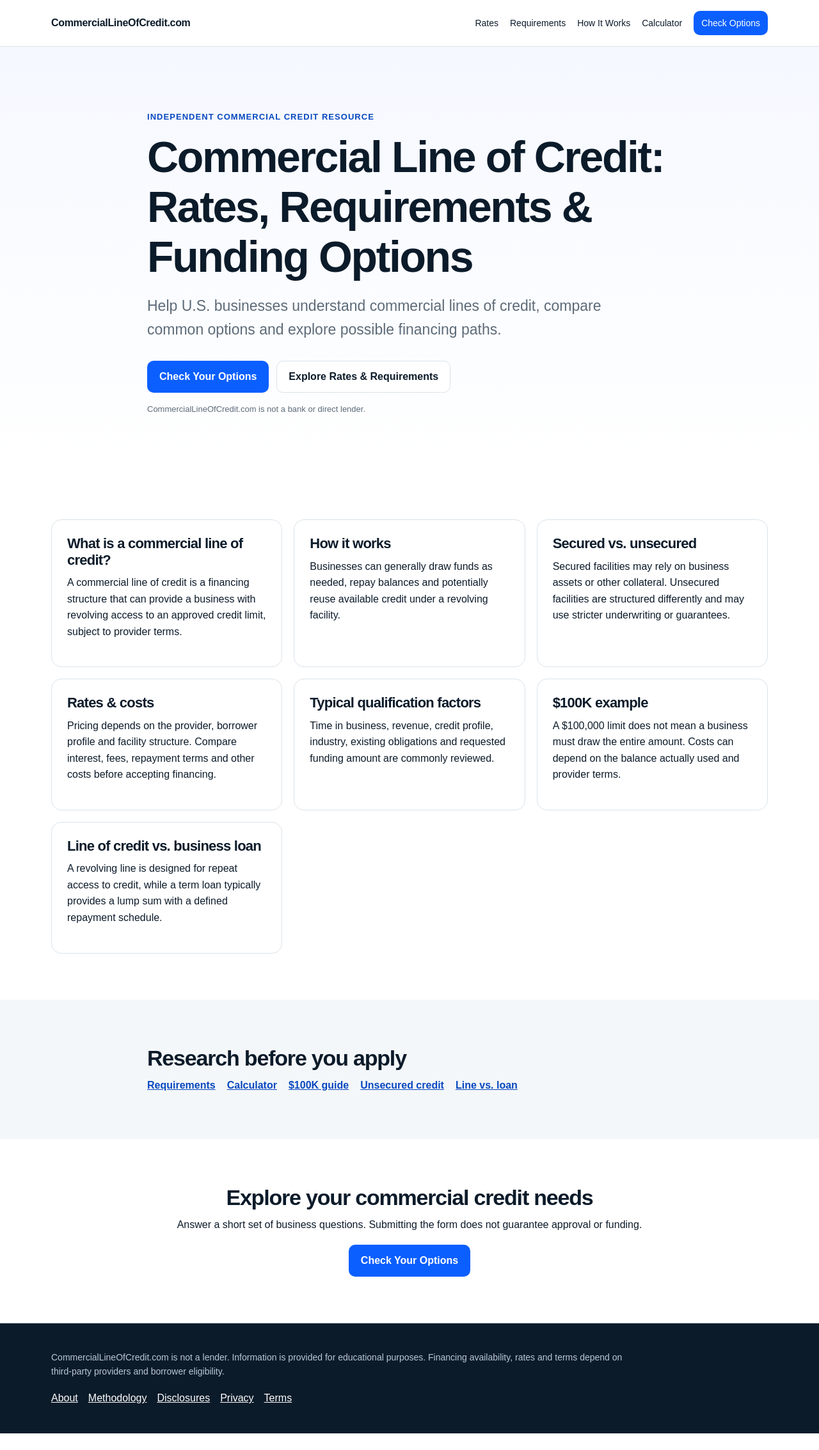
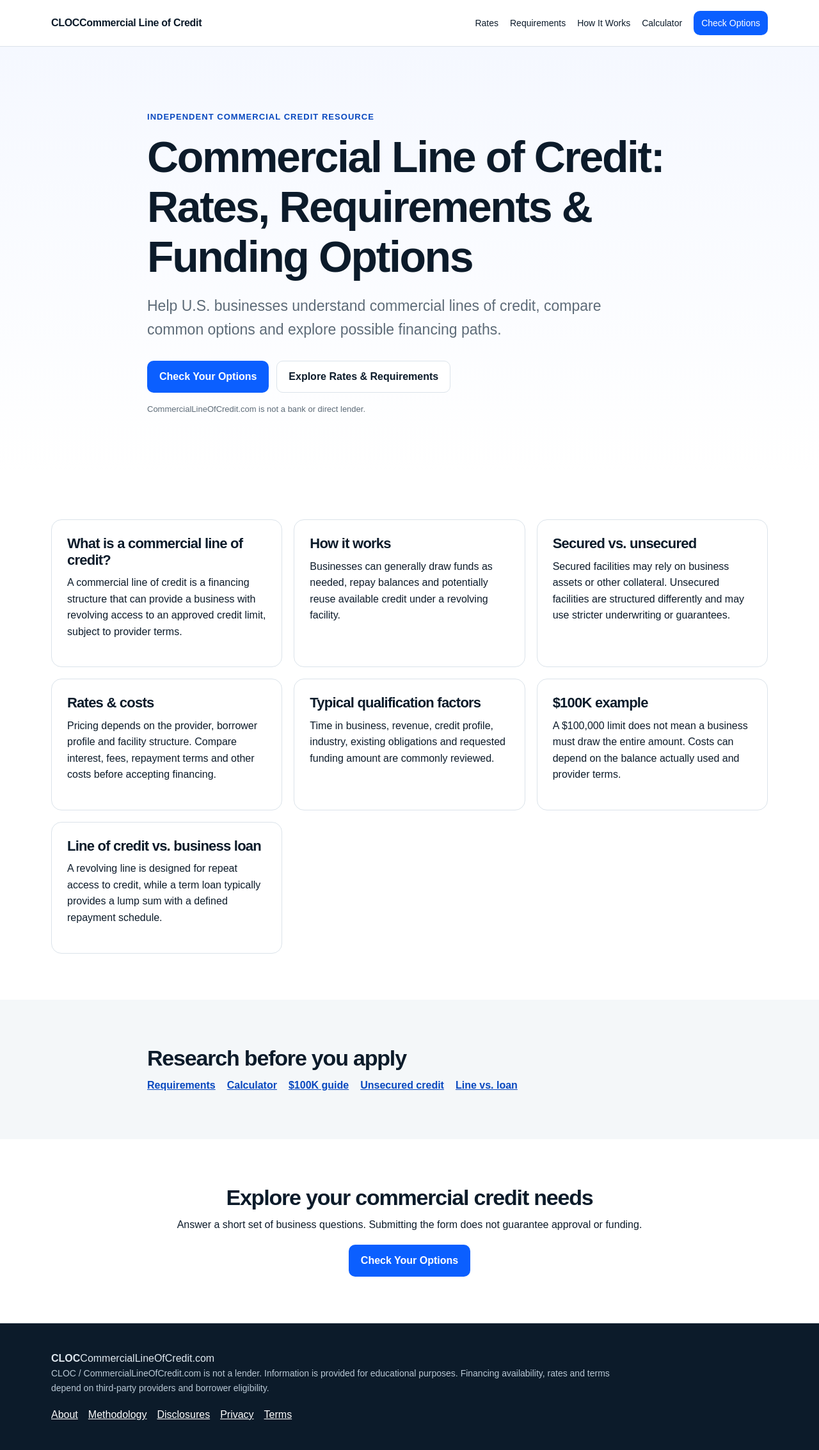
Before and after one commit to digiroiio-lgtm/CommercialLineOfCredit.com, a Next.js app: page / in a window 1280 px wide. Shown: the whole page at 64% size. Before the commit the page ends 2241 px from the top, so only its background shows below. Built offline with nearby package versions, Linux system fonts and the light colour scheme.

Commit message:
CLOC Phase 1: update app/layout.tsx

```diff
--- a/app/layout.tsx
+++ b/app/layout.tsx
@@ -2,5 +2,24 @@ import type { Metadata } from "next";
 import Link from "next/link";
 import "./globals.css";
 import AnalyticsHooks from "@/components/AnalyticsHooks";
-export const metadata:Metadata={metadataBase:new URL("https://commerciallineofcredit.com"),title:{default:"CommercialLineOfCredit.com",template:"%s"},description:"Independent educational resources about commercial lines of credit for U.S. businesses."};
-export default function RootLayout({children}:{children:React.ReactNode}){return <html lang="en"><body><AnalyticsHooks/><header className="site-header"><div className="container header-inner"><Link className="brand" href="/">CommercialLineOfCredit.com</Link><nav><Link href="/rates/">Rates</Link><Link href="/requirements/">Requirements</Link><Link href="/how-it-works/">How It Works</Link><Link href="/calculator/">Calculator</Link><Link className="nav-cta" href="/check-options/" data-track="cta_click">Check Options</Link></nav></div></header><main>{children}</main><footer className="site-footer"><div className="container"><p className="footer-disclosure">CommercialLineOfCredit.com is not a lender. Information is provided for educational purposes. Financing availability, rates and terms depend on third-party providers and borrower eligibility.</p><nav className="footer-links"><Link href="/about/">About</Link><Link href="/methodology/">Methodology</Link><Link href="/disclosures/">Disclosures</Link><Link href="/privacy/">Privacy</Link><Link href="/terms/">Terms</Link></nav></div></footer></body></html>}
+
+export const metadata:Metadata={
+  metadataBase:new URL("https://commerciallineofcredit.com"),
+  title:{default:"CLOC | Commercial Line of Credit",template:"%s | CLOC"},
+  description:"CLOC helps U.S. businesses understand commercial lines of credit, rates, requirements and financing options."
+};
+
+export default function RootLayout({children}:{children:React.ReactNode}){
+  return <html lang="en"><body><AnalyticsHooks/>
+    <header className="site-header"><div className="container header-inner">
+      <Link className="brand" href="/"><strong>CLOC</strong><span>Commercial Line of Credit</span></Link>
+      <nav><Link href="/rates/">Rates</Link><Link href="/requirements/">Requirements</Link><Link href="/how-it-works/">How It Works</Link><Link href="/calculator/">Calculator</Link><Link className="nav-cta" href="/check-options/" data-track="cta_click">Check Options</Link></nav>
+    </div></header>
+    <main>{children}</main>
+    <footer className="site-footer"><div className="container">
+      <div className="footer-brand"><strong>CLOC</strong><span>CommercialLineOfCredit.com</span></div>
+      <p className="footer-disclosure">CLOC / CommercialLineOfCredit.com is not a lender. Information is provided for educational purposes. Financing availability, rates and terms depend on third-party providers and borrower eligibility.</p>
+      <nav className="footer-links"><Link href="/about/">About</Link><Link href="/methodology/">Methodology</Link><Link href="/disclosures/">Disclosures</Link><Link href="/privacy/">Privacy</Link><Link href="/terms/">Terms</Link></nav>
+    </div></footer>
+  </body></html>
+}
```
